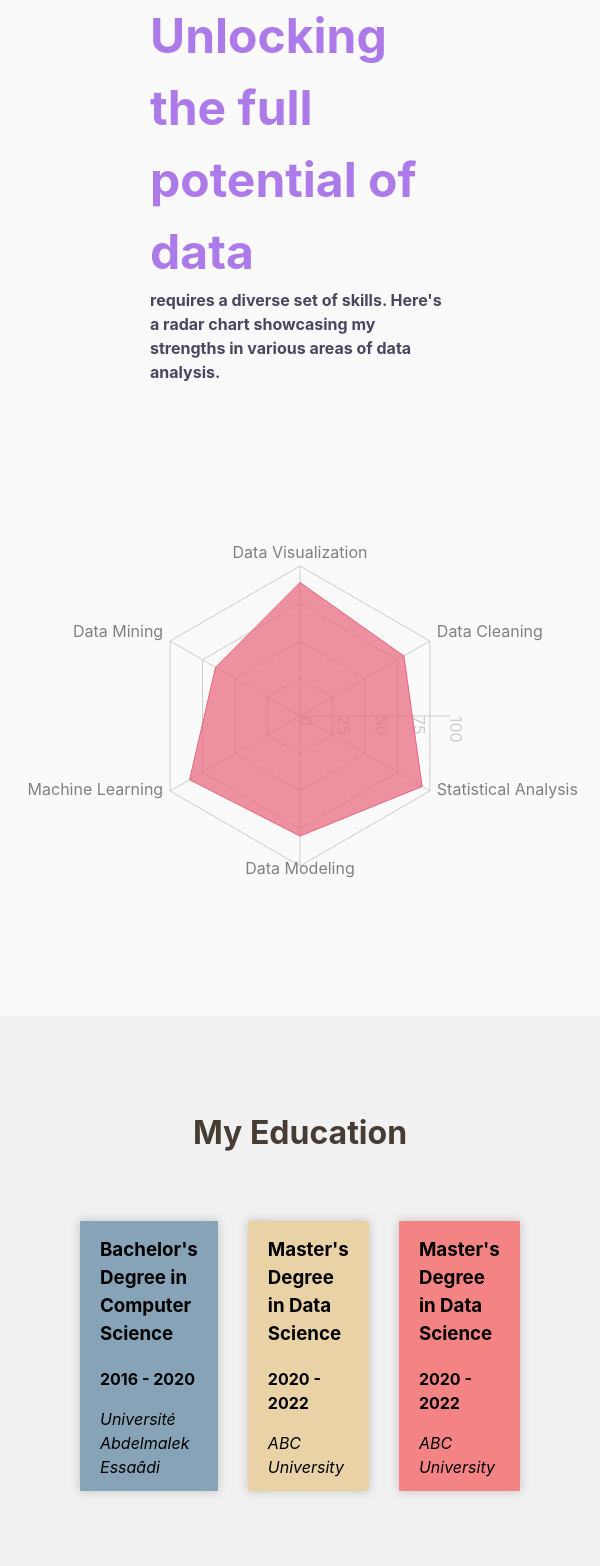
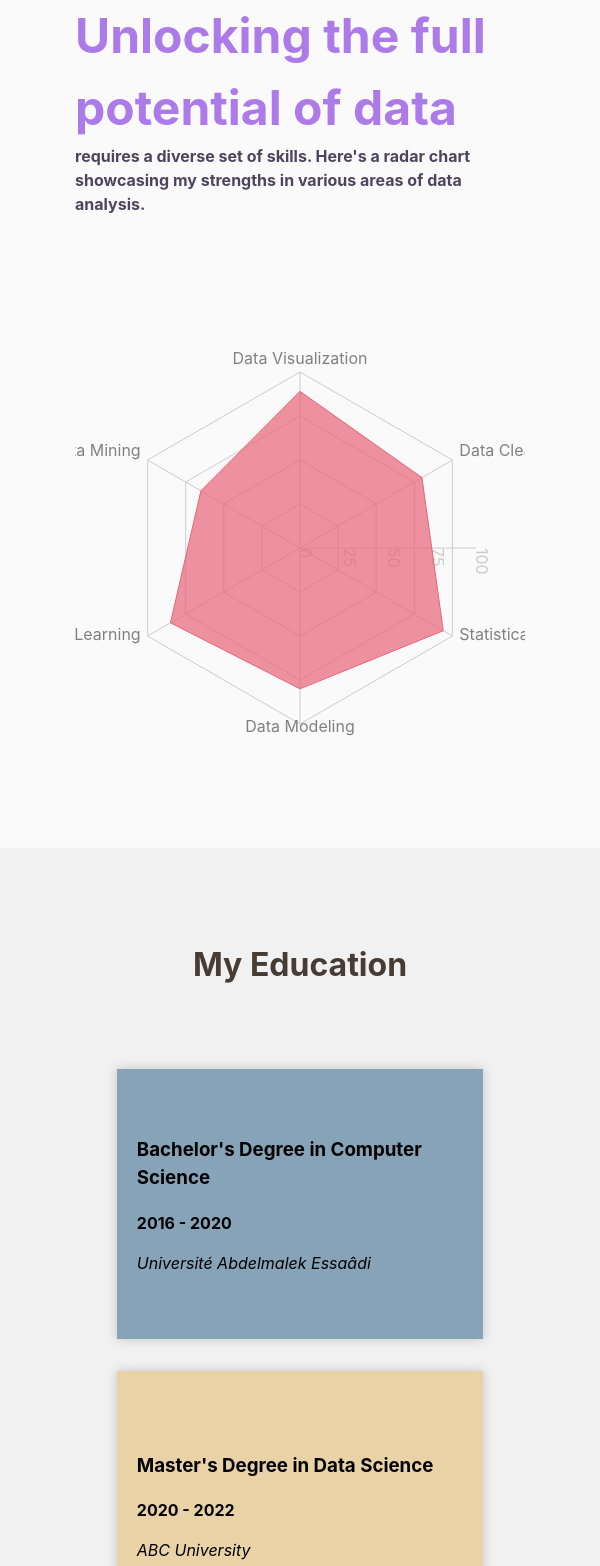
Before and after one commit to Behlil/behlil.github.io, a React (Vite) app: page /about in a window 600 px wide. Shown: the part 886-2452 px from the top of the page. Built offline with nearby package versions, Linux system fonts and the light colour scheme; a web font is replaced by a local one.

Commit message:
Fix: some responsitivity modifications on the About page components

```diff
--- a/src/components/MyEducation.css
+++ b/src/components/MyEducation.css
@@ -1,6 +1,7 @@
+@media screen and (min-width: 1100px) {
     .education {
         margin-top: 50px;
-    height: 70vh;
+        /* height: 70vh; */
         padding: 1em 5em;
     }
 
@@ -37,12 +38,15 @@
 
 
     }
+
     .timeline li:nth-child(1) {
         background-color: #86A3B8;
     }
+
     .timeline li:nth-child(2) {
         background-color: #E8D2A6;
     }
+
     .timeline li:nth-child(3) {
         background-color: #F48484;
     }
@@ -55,3 +59,68 @@
     .timeline-school {
         font-style: italic;
     }
+
+}
+@media screen and (max-width: 1100px) {
+    .education {
+        margin-top: 50px;
+        /* height: 70vh; */
+        padding: 1em 5em;
+    }
+
+    .education h2 {
+        font-size: 2rem;
+        margin-bottom: 20px;
+        text-align: center;
+        color: #473C33;
+        margin-bottom: 2em;
+    }
+
+    .timeline {
+        list-style-type: none;
+        display: flex;
+        flex-direction: column;
+        align-items: center;
+        justify-content: center;
+        margin: 0 auto;
+        padding: 1em;
+        gap: 2em;
+    }
+
+    .timeline li {
+        display: flex;
+        flex-direction: row;
+        justify-content: space-between;
+        align-items: center;
+        width: 80%;
+        height: 250px;
+        padding: 50px 0;
+        color: #000;
+        padding: 10px 20px;
+        box-shadow: 0 0 10px 0 rgba(0, 0, 0, 0.2);
+
+
+    }
+
+    .timeline li:nth-child(1) {
+        background-color: #86A3B8;
+    }
+
+    .timeline li:nth-child(2) {
+        background-color: #E8D2A6;
+    }
+
+    .timeline li:nth-child(3) {
+        background-color: #F48484;
+    }
+
+    .timeline-date {
+        font-weight: bold;
+        width: 100%;
+    }
+
+    .timeline-school {
+        font-style: italic;
+    }
+
+}
--- a/src/components/MyIntroduction.css
+++ b/src/components/MyIntroduction.css
@@ -1,3 +1,32 @@
+@media screen and (max-width: 600px) {
+    .intro-container {
+        background-color: #EEEEEE;
+        padding: 2em ;
+        text-align: left;
+        display: flex;
+        flex-direction: column;
+        align-items: center;
+        justify-content: center;
+        /* height: 80vh; */
+    }
+
+    .intro-header {
+        font-size: 1em;
+        font-weight: bold;
+        margin-bottom: 30px;
+        color: #E96479;
+    }
+
+    .intro-text {
+        font-size: 24px;
+        line-height: 1.5;
+        width: 100%;
+    }
+
+}
+
+
+@media screen and (min-width: 600px) {
     .intro-container {
         background-color: #EEEEEE;
         padding: 50px;
@@ -21,3 +50,4 @@
         line-height: 1.5;
         width: 70%;
     }
+}
--- a/src/components/SkillsRadar.css
+++ b/src/components/SkillsRadar.css
@@ -1,3 +1,4 @@
+@media screen and (min-width: 600px) {
 .radar{
     display: flex;
     flex-direction: column;
@@ -9,7 +10,7 @@
 .radar h1{
     font-size: 3rem;
     margin-bottom: 50px;
-    width: 60%;
+    width: 90%;
 
     color: #AD7BE9;
 }
@@ -18,3 +19,28 @@
     display: block;
     color: #4D455D;
 }
+
+
+}
+@media screen and (max-width: 600px) {
+    .radar{
+        display: flex;
+        flex-direction: column;
+        align-items: center;
+        gap: 2em;
+        padding: 50px;
+        background-color: #fafafa;
+    }
+    .radar h1{
+        font-size: 3rem;
+        margin-bottom: 50px;
+        width: 90%;
+
+        color: #AD7BE9;
+    }
+    .radar span{
+        font-size: 1rem;
+        display: block;
+        color: #4D455D;
+    }
+    }
--- a/src/components/SkillsRadar.jsx
+++ b/src/components/SkillsRadar.jsx
@@ -1,8 +1,5 @@
-// import "./styles.css";
-import "./SkillsRadar.css"
 import React from "react";
-
-
+import "./SkillsRadar.css";
 import {
     Radar,
     RadarChart,
@@ -51,18 +48,15 @@ const data = [
     }
 ];
 
-
 export default function SkillsRadar() {
     return (
         <div className="radar">
             <h1>Unlocking the full potential of data <span>requires a diverse set of skills. Here's a radar chart showcasing my strengths in various areas of data analysis.</span></h1>
-
+            <ResponsiveContainer width="90%" height={500}>
                 <RadarChart
-                cx={300}
-                cy={250}
-                outerRadius={150}
-                width={600}
-                height={500}
+                    cx="50%"
+                    cy="50%"
+                    outerRadius="80%"
                     data={data}
                 >
                     <PolarGrid />
@@ -76,6 +70,7 @@ export default function SkillsRadar() {
                         fillOpacity={0.7}
                     />
                 </RadarChart>
+            </ResponsiveContainer>
         </div>
     );
 }
```
Lines whose indentation alone changed are shown as unchanged.
